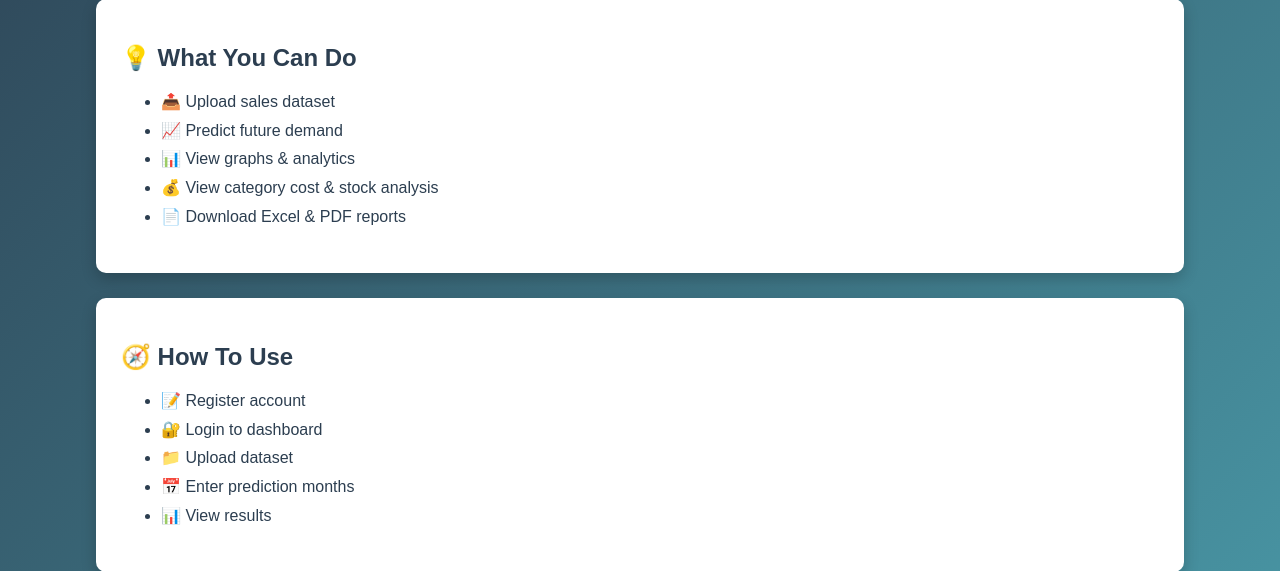
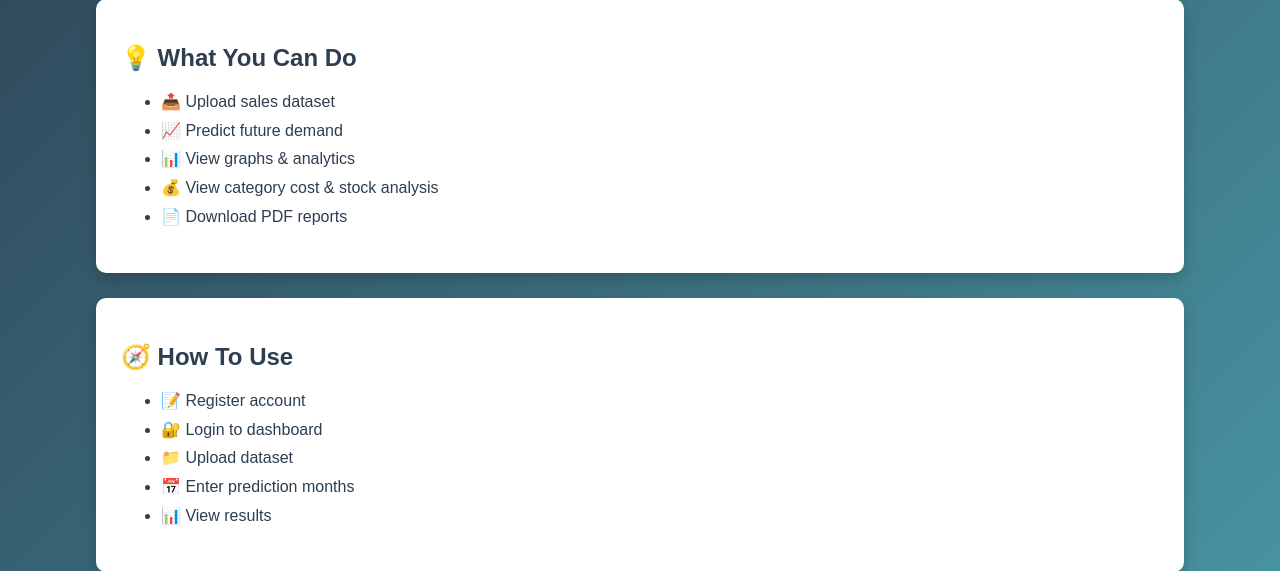
Before and after one commit to Nirmal-sai-kumar/Demand-forecasting, a Flask app: page / in a window 1280 px wide. Shown: the part 353-924 px from the top of the page. Run offline with Flask 3, Linux system fonts and the light colour scheme; parts of the project's set-up code (start-up, migrations or seed data) failed here and were passed over.

Commit message:
Update homepage copy to PDF-only downloads

```diff
--- a/templates/homepage.html
+++ b/templates/homepage.html
@@ -108,7 +108,7 @@
             <li>📈 Predict future demand</li>
             <li>📊 View graphs & analytics</li>
             <li>💰 View category cost & stock analysis</li>
-            <li>📄 Download Excel & PDF reports</li>
+            <li>📄 Download PDF reports</li>
         </ul>
     </div>
 
```
